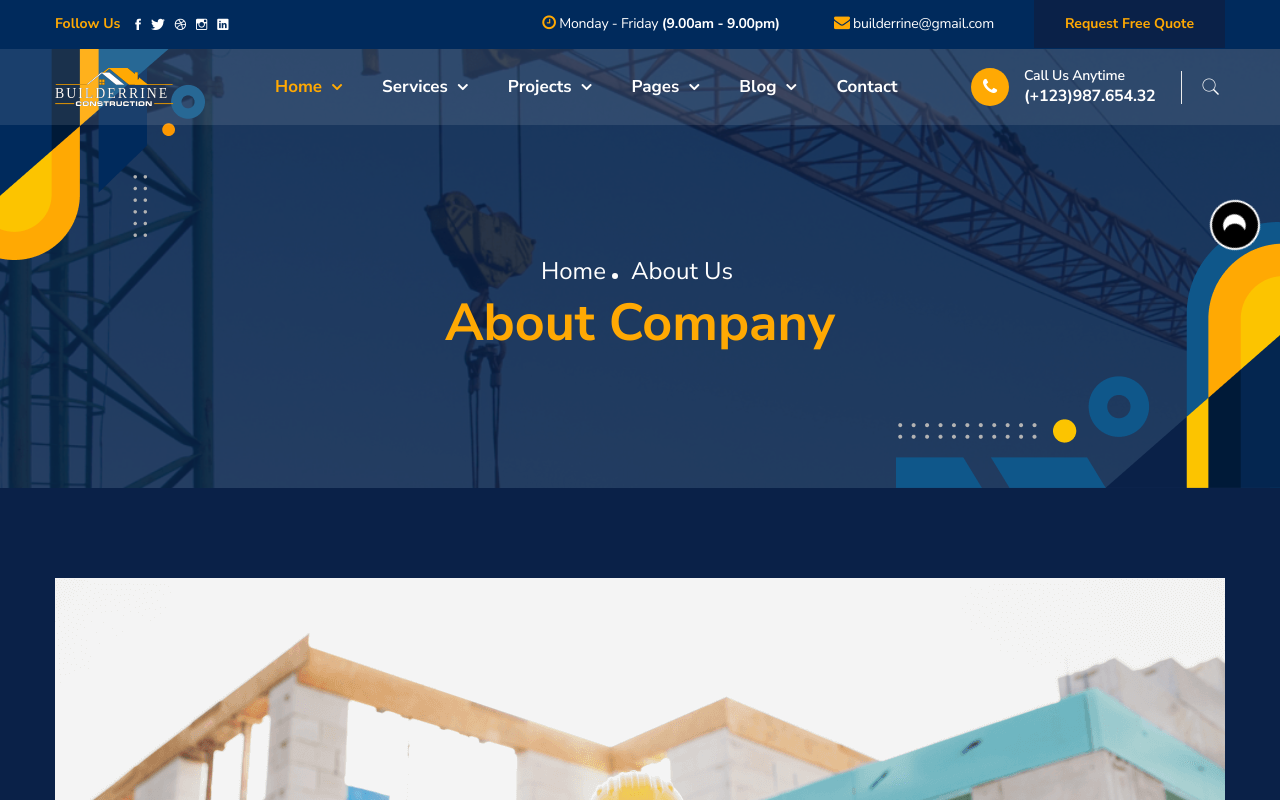
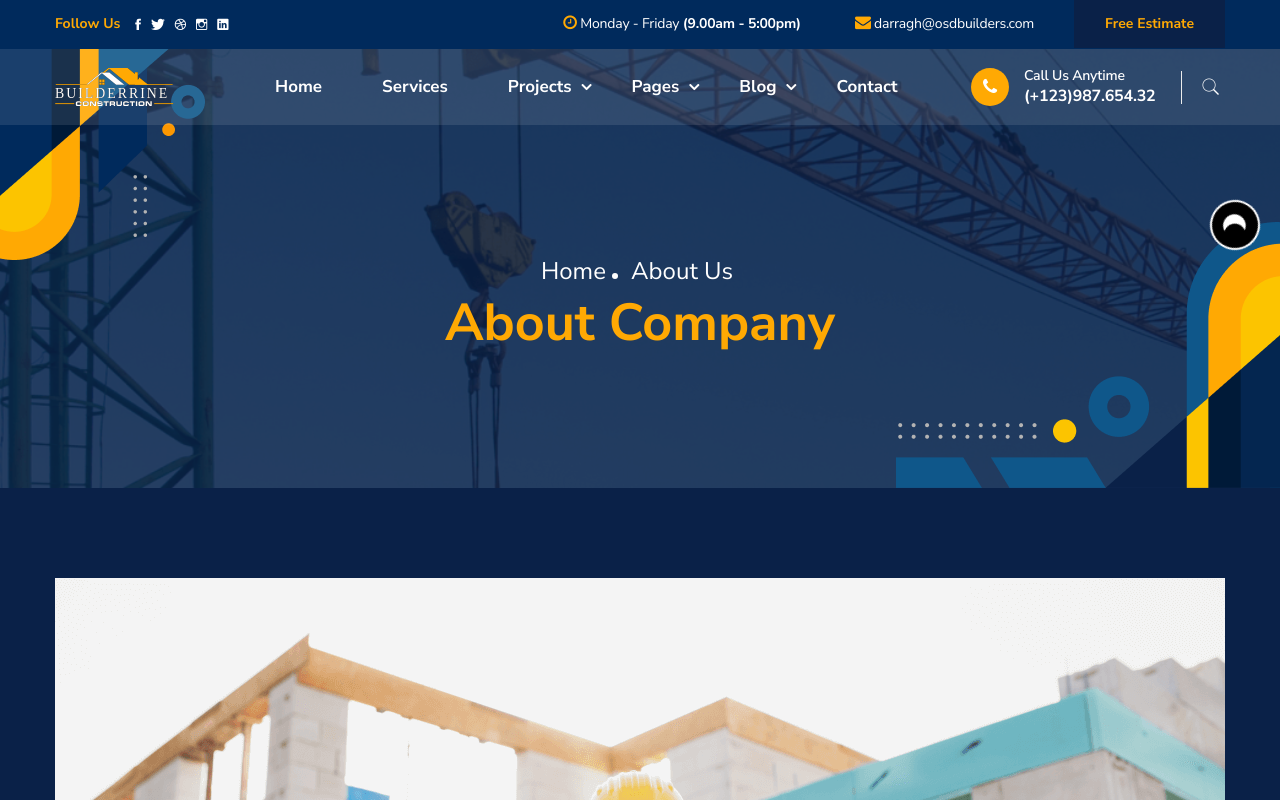
Before and after one commit to Steven-McCombe/osdwebsite, a React (Create React App) app: page /about in a window 1280 px wide. Shown: the top 800 px of the page. Built offline with nearby package versions, Linux system fonts and the light colour scheme; what outlayer would draw is missing.

Commit message:
updated headers

```diff
--- a/src/Components/common/Header.jsx
+++ b/src/Components/common/Header.jsx
@@ -39,14 +39,14 @@ const Header = () => {
                             <div className="header_info">
                                 <div className="schedule">
                                     <div className="hide_icon d-md-none" data-text="Monday - Friday (9.00am - 9.00pm)"> <span><i className="fa fa-clock-o"></i></span></div>
-                                    <div className="d-none d-md-block"><span><i className="fa fa-clock-o"></i></span> Monday - Friday <strong>(9.00am - 9.00pm)</strong></div>
+                                    <div className="d-none d-md-block"><span><i className="fa fa-clock-o"></i></span> Monday - Friday <strong>(9.00am - 5:00pm)</strong></div>
                                 </div>
                                 <div className="schedule">
-                                    <div className="hide_icon d-md-none" data-text="builderrine@gmail.com"> <span><i className="fa fa-envelope"></i></span></div>
-                                    <div className="d-none d-md-block"><span><i className="fa fa-envelope"></i></span> builderrine@gmail.com</div>
+                                    <div className="hide_icon d-md-none" data-text="darragh@osdbuilders.com"> <span><i className="fa fa-envelope"></i></span></div>
+                                    <div className="d-none d-md-block"><span><i className="fa fa-envelope"></i></span> darragh@osdbuilders.com</div>
                                 </div>
                                 <div className="free_contact">
-                                    <a href="/contact" className="btn">Request Free Quote</a>
+                                    <a href="/contact" className="btn">Free Estimate</a>
                                 </div>
                             </div>
                         </div>
@@ -64,23 +64,14 @@ const Header = () => {
                             <div className="header_right_part">
                                 <div className="mainnav">
                                     <ul className="main_menu">
-                                        <li className="menu-item menu-item-has-children active"><a href="/">Home</a>
-                                            <ul className="sub-menu">
-                                                <li className="menu-item active"><a href="/">Home One</a></li>
-                                                <li className="menu-item"><a href="/home-2">Home Two</a></li>
-                                            </ul>
+                                        <li className="menu-item "><a href="/">Home</a>
                                         </li>
-                                        <li className="menu-item menu-item-has-children"><a href="#">Services</a>
-                                            <ul className="sub-menu">
-                                                <li className="menu-item"><a href="/services">Service One</a></li>
-                                                <li className="menu-item"><a href="/services-2">Service Two</a></li>
-                                                <li className="menu-item"><a href="/service-details">Service Details</a></li>
-                                            </ul>
+                                        <li className="menu-item"><a href="/services">Services</a>
                                         </li>
                                         <li className="menu-item menu-item-has-children"><a href="#">Projects</a>
                                             <ul className="sub-menu">
                                                 <li className="menu-item"><a href="/project">Projects One</a></li>
-                                                <li className="menu-item"><a href="/project-2">Peojects Two</a></li>
+                                                <li className="menu-item"><a href="/project-2">Projects Two</a></li>
                                                 <li className="menu-item"><a href="/project-details">Peojects Details</a></li>
                                             </ul>
                                         </li>
--- a/src/Components/common/Header02.jsx
+++ b/src/Components/common/Header02.jsx
@@ -22,18 +22,10 @@ const Header02 = () => {
                             <div className="header_right_part">
                                 <div className="mainnav">
                                     <ul className="main_menu">
-                                        <li className="menu-item menu-item-has-children active"><a href="/">Home</a>
-                                            <ul className="sub-menu">
-                                                <li className="menu-item"><a href="/">Home One</a></li>
-                                                <li className="menu-item active"><a href="/home-2">Home Two</a></li>
-                                            </ul>
+                                        <li className="menu-item  active"><a href="/">Home</a>
                                         </li>
-                                        <li className="menu-item menu-item-has-children"><a href="#">Services</a>
-                                            <ul className="sub-menu">
-                                                <li className="menu-item"><a href="/services">Service One</a></li>
-                                                <li className="menu-item"><a href="/services-2">Service Two</a></li>
-                                                <li className="menu-item"><a href="/service-details">Service Details</a></li>
-                                            </ul>
+                                        <li className="menu-item "><a href="/services">Services</a>
+
                                         </li>
                                         <li className="menu-item menu-item-has-children"><a href="#">Projects</a>
                                             <ul className="sub-menu">
@@ -72,7 +64,7 @@ const Header02 = () => {
                                 </div>
                                 <div className="phone phn_color">
                                     <i className="fa fa-phone" aria-hidden="true"></i>
-                                    <div><span>Call Us Anytime</span><br /><span className="phn_number">(+123)987.654.32</span></div>
+                                    <div><span>Call Us Anytime</span><br /><span className="phn_number">+1 (201) 844-5486</span></div>
                                 </div>
                                 <div className="header_search" onClick={handleToggle}>
                                     <button type="submit" className="form-control-submit"><i className="ion-ios-search"></i></button>
--- a/src/Components/common/PreHeader.jsx
+++ b/src/Components/common/PreHeader.jsx
@@ -10,7 +10,6 @@ const PreHeader = () => {
                         <ul className="top_social">
                             <li className="facebook"><a href="#"><i className="ion-social-facebook"></i></a></li>
                             <li className="twitter"><a href="#"><i className="ion-social-twitter"></i></a></li>
-                            <li className="dribbble"><a href="#"><i className="ion-social-dribbble-outline"></i></a></li>
                             <li className="instagram"><a href="#"><i className="ion-social-instagram-outline"></i></a></li>
                             <li className="linkedin"><a href="#"><i className="ion-social-linkedin"></i></a></li>
                         </ul>
@@ -21,8 +20,8 @@ const PreHeader = () => {
                             <div className="d-none d-md-block"><span><i className="fa fa-clock-o"></i></span> Monday - Friday <strong>(9.00am - 9.00pm)</strong></div>
                         </div>
                         <div className="schedule">
-                            <div className="hide_icon d-md-none" data-text="builderrine@gmail.com"> <span><i className="fa fa-envelope"></i></span></div>
-                            <div className="d-none d-md-block"><span><i className="fa fa-envelope"></i></span> builderrine@gmail.com</div>
+                            <div className="hide_icon d-md-none" data-text="darragh@osdbuilders.com"> <span><i className="fa fa-envelope"></i></span></div>
+                            <div className="d-none d-md-block"><span><i className="fa fa-envelope"></i></span> darragh@osdbuilders.com</div>
                         </div>
                         <div className="free_contact">
                             <a href="contact" className="btn">Request Free Quote</a>
```
